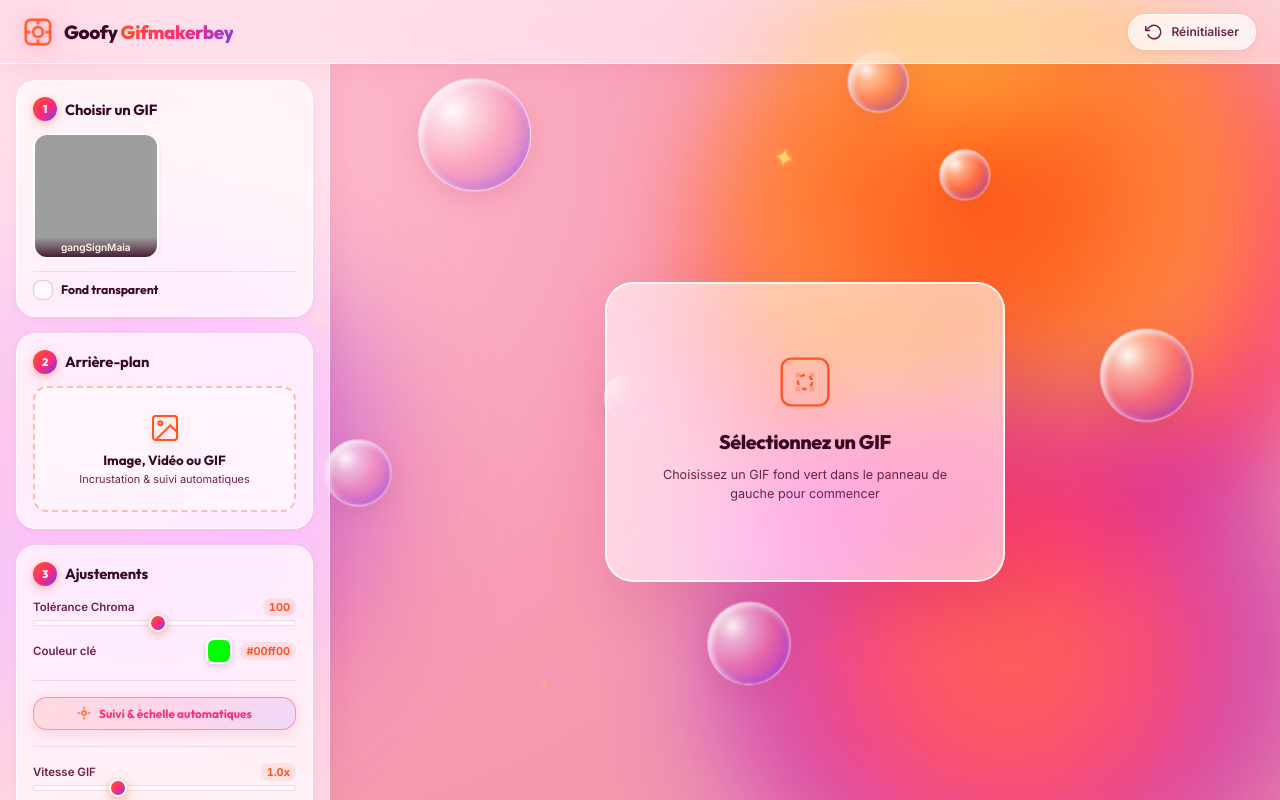
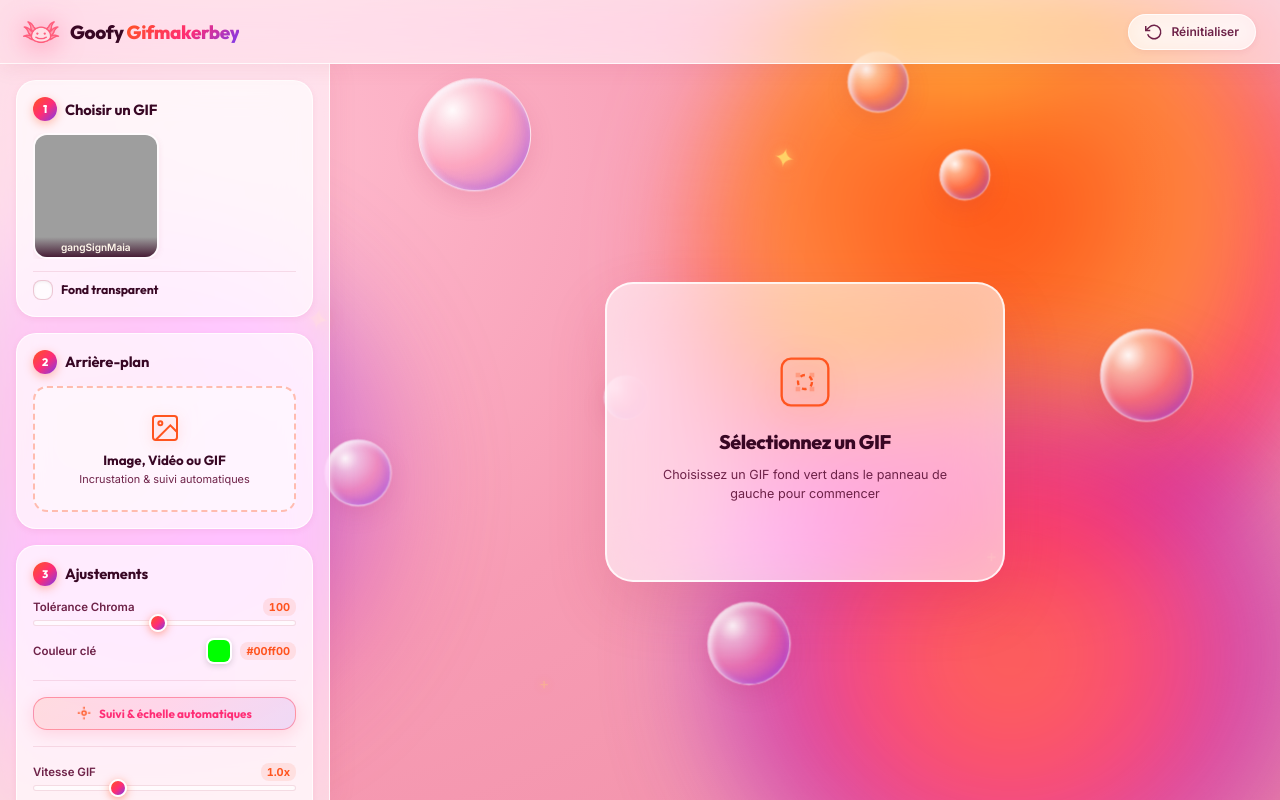
Before and after one commit to revo-off/Maia-GifMaker, a plain HTML site: page index.html in a window 1280 px wide. Drawn offline with Linux system fonts and the light colour scheme; grey boxes are pictures that could not be loaded.

Commit message:
added icon

```diff
--- a/index.html
+++ b/index.html
@@ -5,6 +5,8 @@
   <meta charset="UTF-8">
   <meta name="viewport" content="width=device-width, initial-scale=1.0">
   <title>Goofy - Gifmakerbey</title>
+  <link rel="icon" type="image/png" href="misc/icon.png">
+  <link rel="apple-touch-icon" href="misc/icon.png">
   <link rel="preconnect" href="https://fonts.googleapis.com">
   <link rel="preconnect" href="https://fonts.gstatic.com" crossorigin>
   <link
@@ -43,12 +45,7 @@
   <!-- Header -->
   <header id="app-header">
     <div class="header-left">
-      <svg class="logo-icon" viewBox="0 0 24 24" width="28" height="28" fill="none" stroke="currentColor"
-        stroke-width="2">
-        <rect x="2" y="2" width="20" height="20" rx="4" />
-        <circle cx="12" cy="12" r="4" />
-        <path d="M12 2v4M12 18v4M2 12h4M18 12h4" />
-      </svg>
+      <img src="misc/icon.png" alt="Goofy Icon" class="logo-icon" width="32" height="32">
       <span class="logo-text">Goofy <span class="logo-accent">Gifmakerbey</span></span>
     </div>
     <div class="header-right">
--- a/style.css
+++ b/style.css
@@ -331,15 +331,18 @@ body {
 }
 
 .logo-icon {
-  color: var(--sunset-orange);
-  filter: drop-shadow(0 2px 8px rgba(255, 84, 30, 0.4));
+  width: 34px;
+  height: 34px;
+  object-fit: contain;
+  filter: drop-shadow(0 2px 8px rgba(255, 84, 30, 0.35));
   flex-shrink: 0;
+  display: block;
   animation: pulseLogo 3s ease-in-out infinite;
 }
 
 @keyframes pulseLogo {
-  0%, 100% { transform: scale(1); filter: drop-shadow(0 2px 8px rgba(255, 84, 30, 0.4)); }
-  50% { transform: scale(1.06); filter: drop-shadow(0 4px 14px rgba(255, 45, 117, 0.6)); }
+  0%, 100% { transform: scale(1); filter: drop-shadow(0 2px 8px rgba(255, 84, 30, 0.35)); }
+  50% { transform: scale(1.08); filter: drop-shadow(0 4px 14px rgba(255, 45, 117, 0.55)); }
 }
 
 .logo-text {
```
